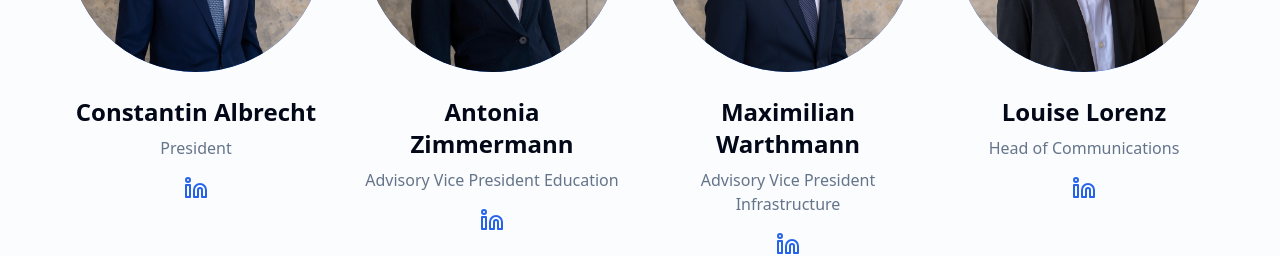
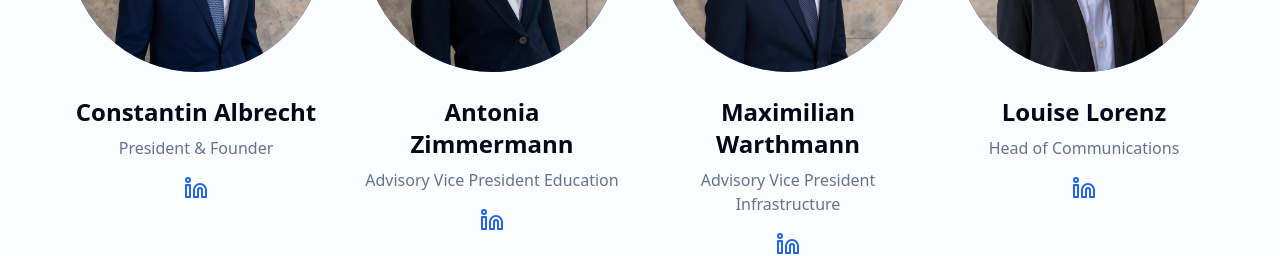
Before and after one commit to munichfinancecircle/website, a Next.js app in the folder my-app/: page / in a window 1280 px wide. Shown: the part 1960-2216 px from the top of the page. Built offline with nearby package versions, Linux system fonts and the light colour scheme.

Commit message:
Update of the Application Dates

```diff
--- a/my-app/app/apply/page.tsx
+++ b/my-app/app/apply/page.tsx
@@ -11,9 +11,9 @@ import Link from "next/link"
 const applicationData = {
   isActive: true,
   googleFormUrl: "https://docs.google.com/forms/d/e/1FAIpQLSezN9pdN2yIvdKIiRFE9e5VHiXhOsrtoOY6GrvCUfwQDL9-7g/viewform?usp=header",
-  nextDeadline: new Date("2025-04-30T23:59:59"),
-  nextApplicationPhase: new Date("2025-04-09T00:00:00"),
-  applicationTime: 47
+  nextDeadline: new Date("2025-05-09T23:59:59"),
+  nextApplicationPhase: new Date("2025-04-18T00:00:00"),
+  applicationTime: 21
 }
 
 export default function ApplyPage() {
--- a/my-app/app/page.tsx
+++ b/my-app/app/page.tsx
@@ -43,7 +43,7 @@ const partners = [
 const team = [
   {
     name: "Constantin Albrecht",
-    role: "President",
+    role: "President & Founder",
     image: "/images/Team/TeamConstantinAlbrecht.jpg",
     linkedin: "https://www.linkedin.com/in/constantin-albrecht/",
   },
--- a/my-app/app/team/page.tsx
+++ b/my-app/app/team/page.tsx
@@ -12,7 +12,7 @@ const teamData = {
     {
       id: 1,
       name: "Constantin Albrecht",
-      role: "President",
+      role: "President & Founder",
       image: "/images/Team/TeamConstantinAlbrecht.jpg",
       bio: "Constantin oversees the club which he founded in 2023 with the vision to connect ambitious students with industry professionals. He gained previous experience at Deutsche Bank, Citadel and in bond trading.",
       linkedin: "https://www.linkedin.com/in/constantin-albrecht/",
```
